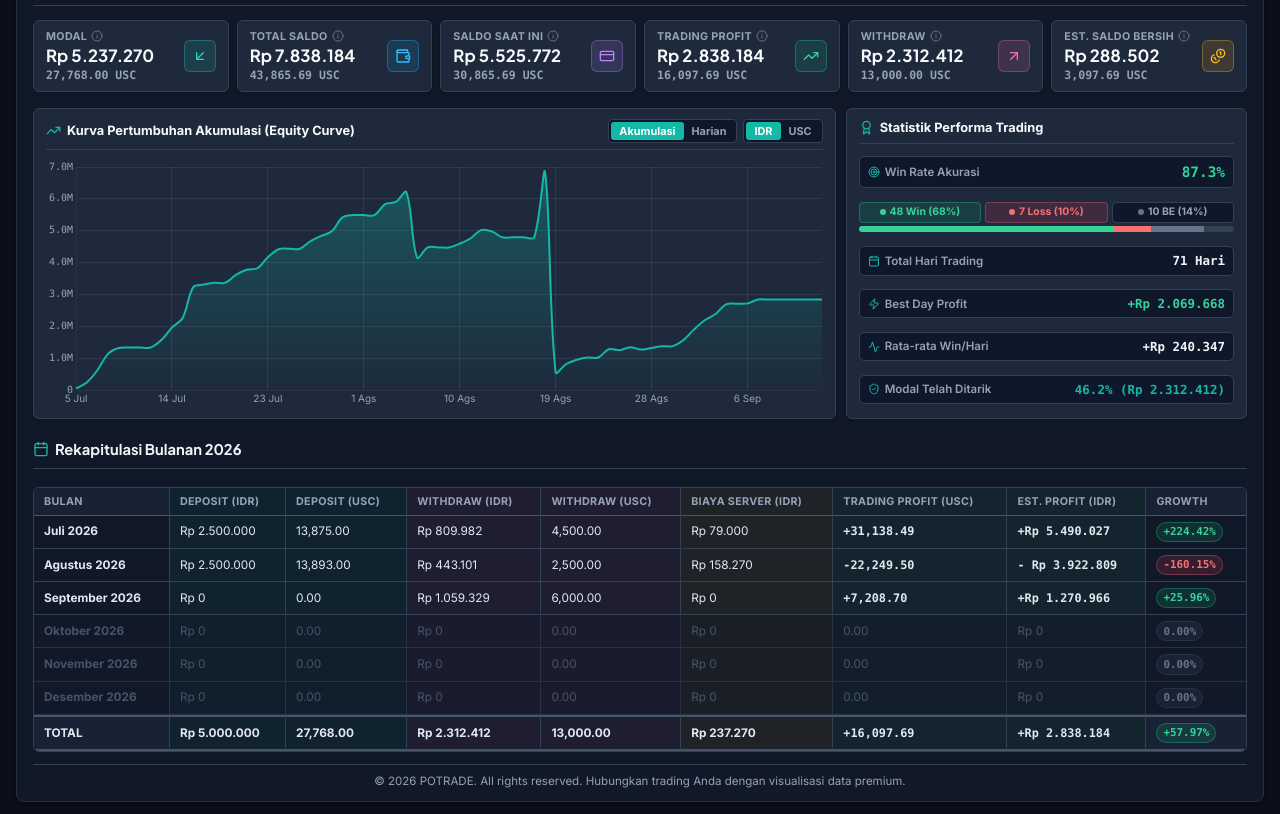
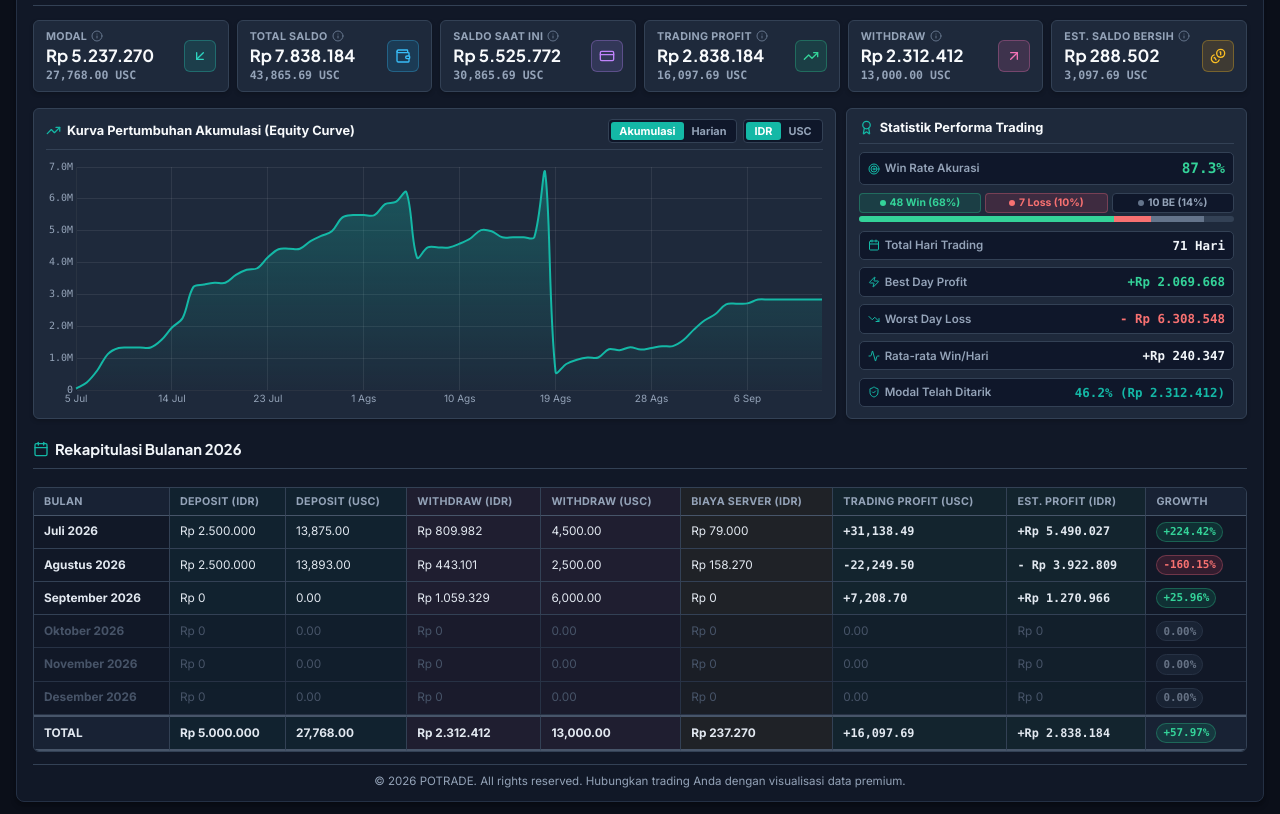
Before and after one commit to polmaaa/retrade, a plain HTML site: page index.html in a window 1280 px wide. Shown: the part 74-888 px from the top of the page. Drawn offline with Linux system fonts and the light colour scheme; no server answers.

Commit message:
Add Worst Day Loss metric to Trading Performance Stats widget

```diff
--- a/index.html
+++ b/index.html
@@ -3057,17 +3057,27 @@
             const lossPercentages = totalTrades > 0 ? ((losses / totalTrades) * 100).toFixed(0) : 0;
             const bePercentages = totalTrades > 0 ? ((be / totalTrades) * 100).toFixed(0) : 0;
 
+            // Calculate best & worst single day and average win day
             const winRows = sortedJournal.filter(r => parseFloat(r.profit_usc) > 0);
+            const lossRows = sortedJournal.filter(r => parseFloat(r.profit_usc) < 0);
+
             const maxProfitUsc = winRows.length > 0 ? Math.max(...winRows.map(r => parseFloat(r.profit_usc))) : 0;
+            const maxLossUsc = lossRows.length > 0 ? Math.min(...lossRows.map(r => parseFloat(r.profit_usc))) : 0; // negative number
+
             const totalWinUsc = winRows.reduce((sum, r) => sum + parseFloat(r.profit_usc), 0);
             const avgWinUsc = winRows.length > 0 ? totalWinUsc / winRows.length : 0;
 
             const maxProfitIdr = (maxProfitUsc / 100) * currentKurs;
+            const maxLossIdr = (maxLossUsc / 100) * currentKurs;
             const avgWinIdr = (avgWinUsc / 100) * currentKurs;
 
             const bestDayFormatted = currentChartCurrency === 'IDR'
                 ? '+' + formatRupiah(maxProfitIdr)
                 : '+' + formatDecimal(maxProfitUsc) + ' USC';
+
+            const worstDayFormatted = currentChartCurrency === 'IDR'
+                ? formatRupiah(maxLossIdr)
+                : formatDecimal(maxLossUsc) + ' USC';
 
             const avgWinFormatted = currentChartCurrency === 'IDR'
                 ? '+' + formatRupiah(avgWinIdr)
@@ -3139,6 +3149,13 @@
 
                     <div class="stat-metric-row">
                         <div class="stat-metric-label">
+                            <i data-lucide="trending-down"></i> Worst Day Loss
+                        </div>
+                        <div class="stat-metric-val" style="color: var(--error);">${worstDayFormatted}</div>
+                    </div>
+
+                    <div class="stat-metric-row">
+                        <div class="stat-metric-label">
                             <i data-lucide="activity"></i> Rata-rata Win/Hari
                         </div>
                         <div class="stat-metric-val">${avgWinFormatted}</div>
```
